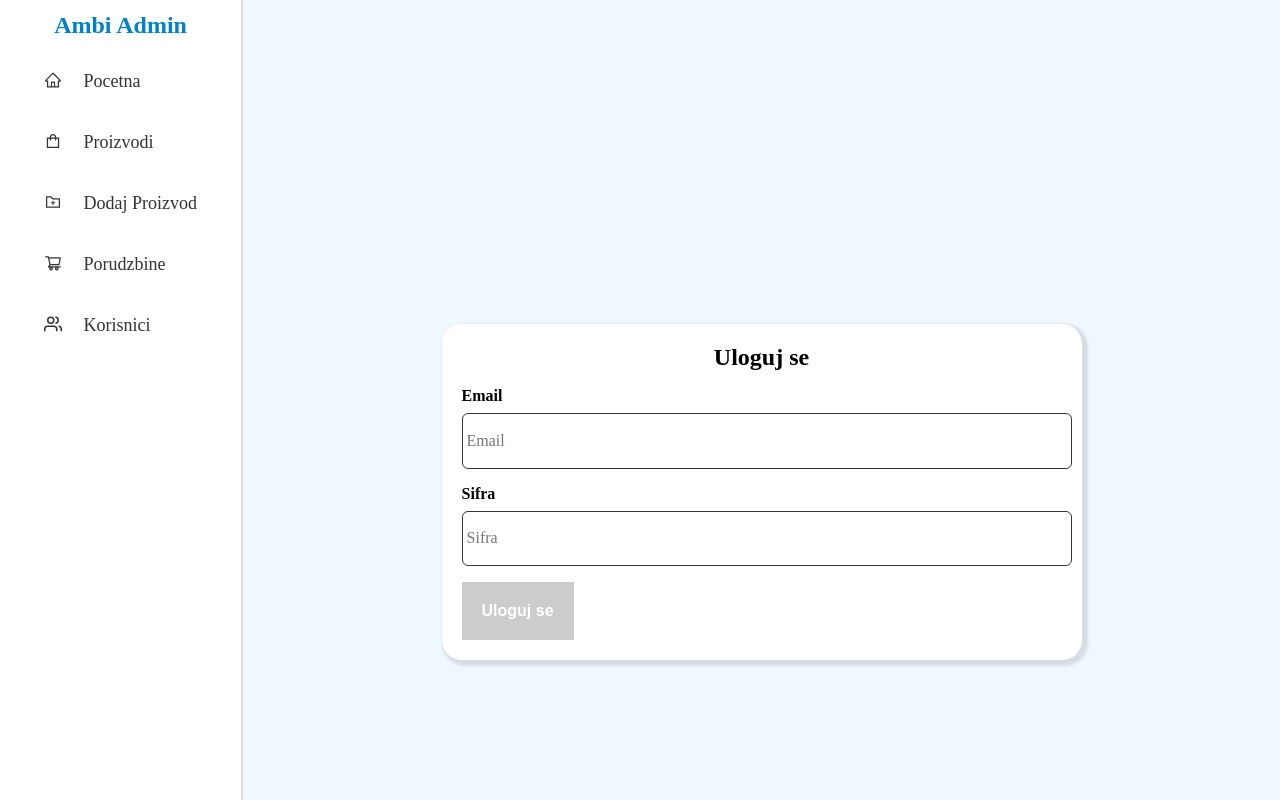
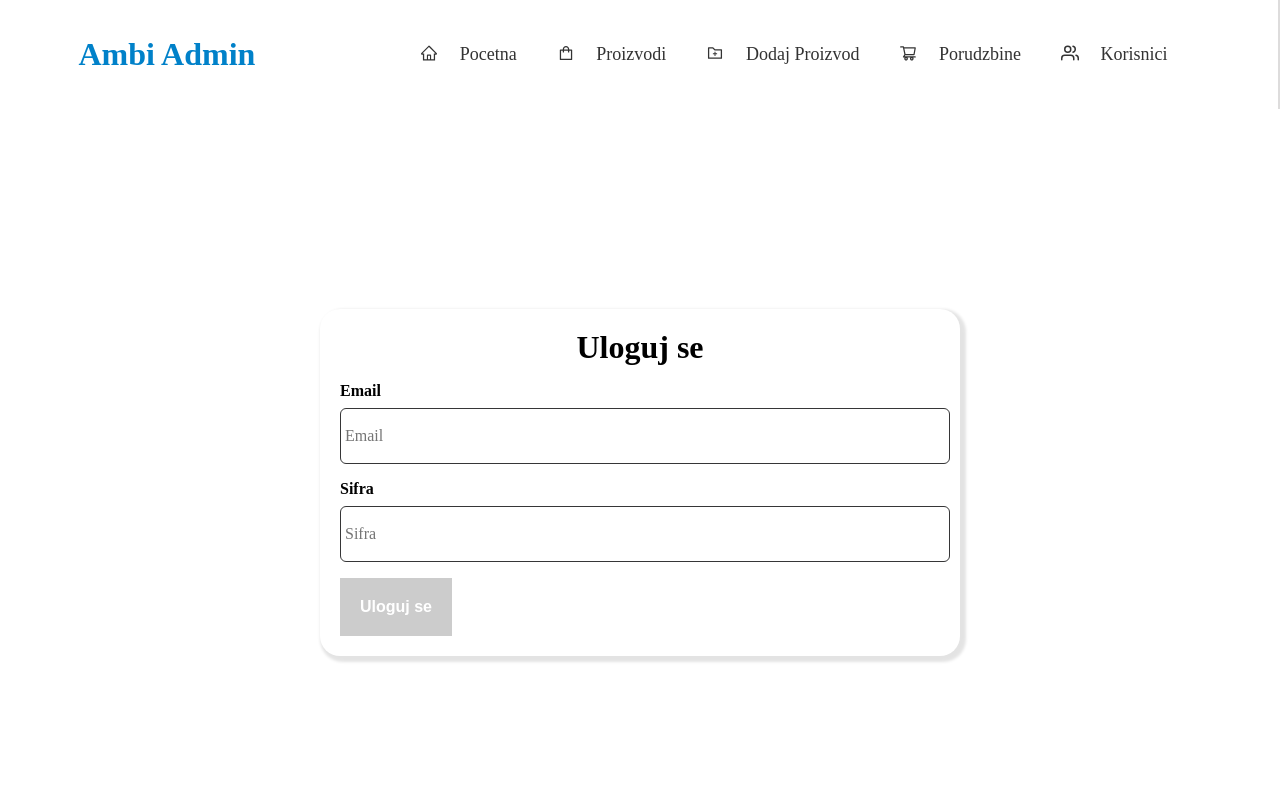
Before and after one commit to Dzenoo/Ecommerce-Admin-Dashboard, a React (Create React App) app: page /auth in a window 1280 px wide. Shown: the top 800 px of the page. Built offline with nearby package versions, Linux system fonts and the light colour scheme.

Commit message:
Editing code

```diff
--- a/src/App.js
+++ b/src/App.js
@@ -25,7 +25,7 @@ function App() {
         <Route path="/" element={<Dashboard />} />
         <Route path="/orders" element={<Orders />} />
         <Route path="/products" element={<Products />} />
-        <Route path="/products/:id" element={<UpdateProduct />} />
+        <Route path="/products/:productId" element={<UpdateProduct />} />
         <Route path="/addproduct" element={<CreateProduct />} />
         <Route path="/users" element={<Users />} />
         <Route path="*" element={<Navigate to="/" />} />
@@ -50,12 +50,10 @@ function App() {
         logout: logout,
       }}
     >
-      <section className="main_section">
-        {auth.isLoggedIn || <Navigation />}
-        <main>
-          <Routes>{routes}</Routes>
-        </main>
-      </section>
+      {auth.isLoggedIn || <Navigation />}
+      <main>
+        <Routes>{routes}</Routes>
+      </main>
     </AuthContext.Provider>
   );
 }
--- a/src/Dashboard/Dashboard.js
+++ b/src/Dashboard/Dashboard.js
@@ -1,10 +1,10 @@
 import React, { useEffect, useState } from "react";
 import { useHttpClient } from "../shared/hooks/http-hook";
-
+import ErrorModal from "../shared/components/UI/ErrorModal";
+import Loader from "../shared/components/UI/Loader";
 import priceIcon from "../shared/assets/1.png";
 import orderIcon from "../shared/assets/2.png";
 import productIcon from "../shared/assets/3.png";
-
 import "./Dashboard.css";
 
 const Dashboard = () => {
@@ -51,9 +51,8 @@ const Dashboard = () => {
 
   return (
     <>
-      <div className="dashboard_hero">
-        <h1>Dashboard</h1>
-      </div>
+      <ErrorModal error={error} onClear={clearError} />
+      {isLoading && <Loader />}
       <div className="dashboard_wrapper">
         <div className="card price_item">
           <img src={orderIcon} alt="price" />
--- a/src/products/components/ProductItem.js
+++ b/src/products/components/ProductItem.js
@@ -1,11 +1,9 @@
 import React, { useContext } from "react";
 import { AuthContext } from "../../shared/context/AuthContext";
 import { useHttpClient } from "../../shared/hooks/http-hook";
-
 import Loader from "../../shared/components/UI/Loader";
 import ErrorModal from "../../shared/components/UI/ErrorModal";
 import Button from "../../shared/components/Form/Button";
-
 import "./ProductItem.css";
 
 const ProductItem = (props) => {
--- a/src/products/pages/CreateProduct.js
+++ b/src/products/pages/CreateProduct.js
@@ -74,7 +74,6 @@ const CreateProduct = () => {
         formData,
         { Authorization: "Bearer " + auth.token }
       );
-      navigate("/dm");
     } catch (error) {}
   };
 
--- a/src/products/pages/UpdateProduct.js
+++ b/src/products/pages/UpdateProduct.js
@@ -7,7 +7,7 @@ import {
   VALIDATOR_MINLENGTH,
   VALIDATOR_REQUIRE,
 } from "../../shared/util/validate";
-
+import { ToastContainer, toast } from "react-toastify";
 import Input from "../../shared/components/Form/Input";
 import Loader from "../../shared/components/UI/Loader";
 import Button from "../../shared/components/Form/Button";
@@ -20,7 +20,7 @@ const UpdateProduct = (props) => {
   // Get auth status from context
   const auth = useContext(AuthContext);
   // Get loaded product
-  const [loadedProduct, setLoadedProduct] = useState();
+  const [loadedProduct, setLoadedProduct] = useState([]);
   // Get product by Id
   const productId = useParams().productId;
   // Get form handling functions from custom form hook
@@ -115,8 +115,10 @@ const UpdateProduct = (props) => {
           Authorization: "Bearer " + auth.token,
         }
       );
-    } catch (err) {}
-    navigate("/admin");
+    } catch (err) {
+      toast.error(err);
+    }
+    navigate("/products");
   };
 
   // If loading is true, show loader
@@ -140,6 +142,7 @@ const UpdateProduct = (props) => {
   return (
     <>
       <ErrorModal error={error} onClear={clearError} />
+      <ToastContainer />
       {!isLoading && loadedProduct && (
         <form className="create_form" onSubmit={productUpdateHandler}>
           <Input
--- a/src/shared/components/navbar/Navigation.css
+++ b/src/shared/components/navbar/Navigation.css
@@ -2,8 +2,9 @@
   background-color: #fff;
   padding: 12px;
   border-right: 2px solid rgb(221, 220, 220);
-  text-align: center;
-  height: 60rem;
+  align-items: center;
+  justify-content: space-around;
+  display: flex;
 }
 
 .sidebar__navigation .logo__section h1 {
@@ -18,8 +19,9 @@
 .sidebar__navigation .navlinks__section ul {
   list-style: none;
   display: flex;
-  flex-direction: column;
   gap: 1em;
+  align-items: center;
+  justify-content: end;
 }
 
 .sidebar__navigation .navlinks__section ul li a {
```
